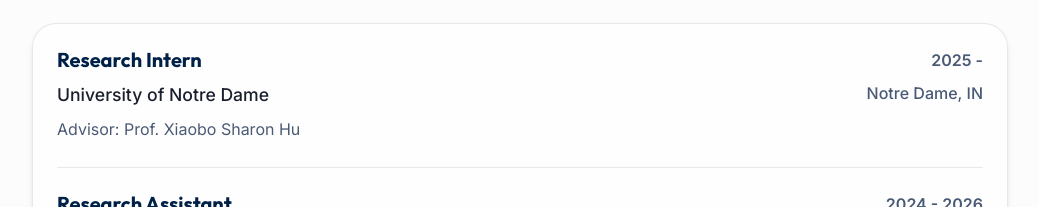
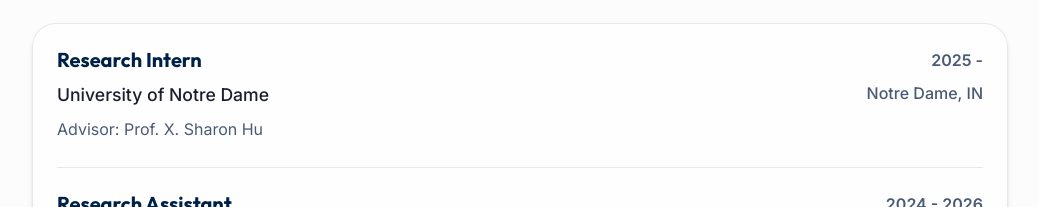
Before and after one commit to datou0718/datou0718.github.io, a React (Vite) app: page /#/ in a window 1280 px wide. Shown: the part 1589-1796 px from the top of the page, without its empty margins (120-1159 px from the left). Built offline with nearby package versions, Linux system fonts and the light colour scheme.

Commit message:
fix typo

```diff
--- a/src/data/content.ts
+++ b/src/data/content.ts
@@ -98,7 +98,7 @@
       institution: "University of Notre Dame",
       time: "2025 - ",
       location: "Notre Dame, IN",
-      details: "Advisor: Prof. Xiaobo Sharon Hu"
+      details: "Advisor: Prof. X. Sharon Hu"
     },
     {
       role: "Research Assistant",
```
